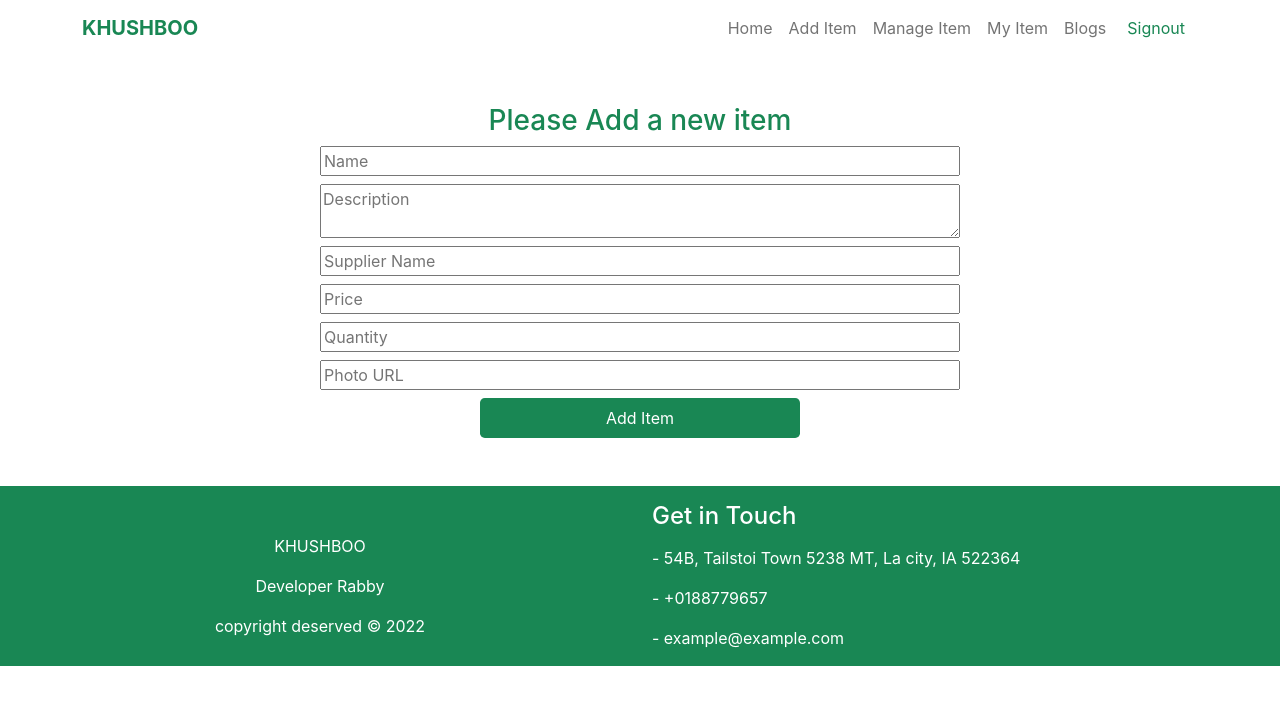
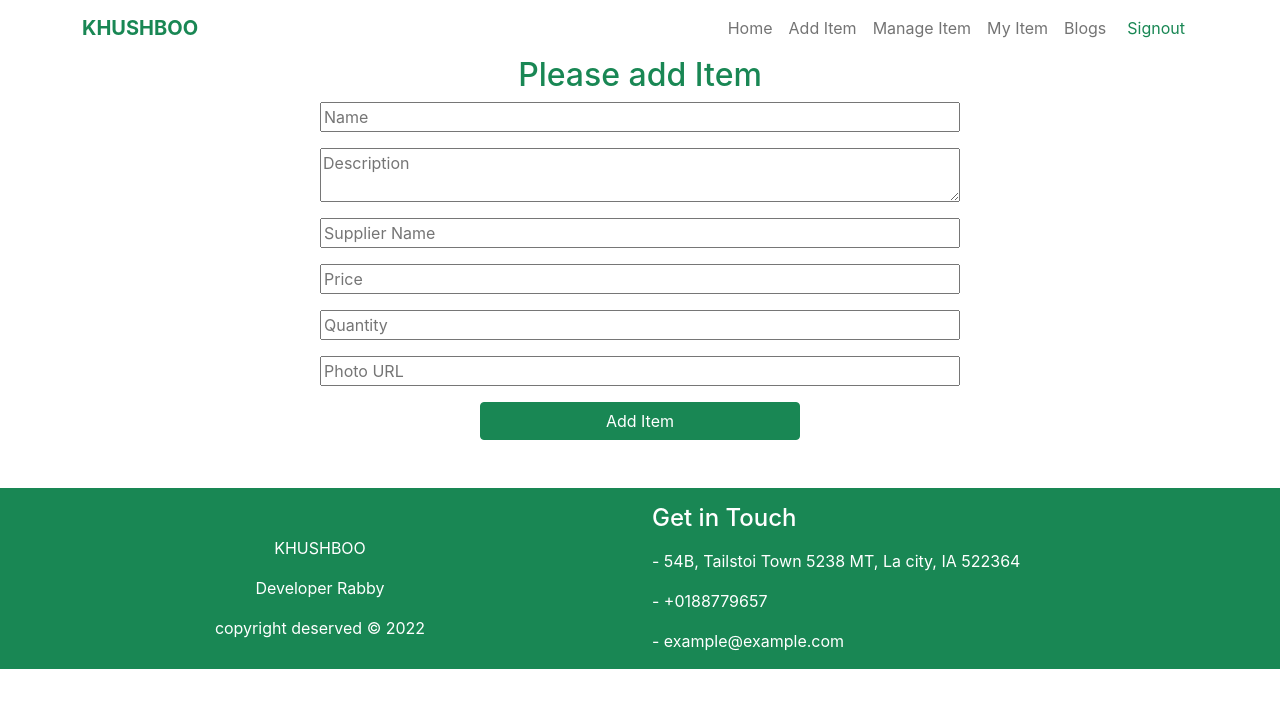
Before and after one commit to rakibulislamrabby/khushboo-client, a React (Create React App) app: page /additem in a window 1280 px wide. Shown: the top 708 px of the page. Built offline with nearby package versions, Linux system fonts and the light colour scheme; no server answers; sample sign-in values are in the browser's storage.

Commit message:
add item section

```diff
--- a/package.json
+++ b/package.json
@@ -3,6 +3,9 @@
   "version": "0.1.0",
   "private": true,
   "dependencies": {
+    "@fortawesome/fontawesome-svg-core": "^6.1.1",
+    "@fortawesome/free-solid-svg-icons": "^6.1.1",
+    "@fortawesome/react-fontawesome": "^0.1.18",
     "@testing-library/jest-dom": "^5.16.4",
     "@testing-library/react": "^13.1.1",
     "@testing-library/user-event": "^13.5.0",
@@ -12,6 +15,7 @@
     "react-bootstrap": "^2.3.1",
     "react-dom": "^18.1.0",
     "react-firebase-hooks": "^5.0.3",
+    "react-hook-form": "^7.30.0",
     "react-router-dom": "^6.3.0",
     "react-scripts": "5.0.1",
     "react-toastify": "^8.2.0",
--- a/public/index.html
+++ b/public/index.html
@@ -27,8 +27,13 @@
 
     <!-- bootstrap cdn -->
     <link href="https://cdn.jsdelivr.net/npm/bootstrap@5.1.3/dist/css/bootstrap.min.css" rel="stylesheet"
-      integrity="sha384-1BmE4kWBq78iYhFldvKuhfTAU6auU8tT94WrHftjDbrCEXSU1oBoqyl2QvZ6jIW3" crossorigin="anonymous">
-    <title>Khushboo</title>
+     integrity="sha384-1BmE4kWBq78iYhFldvKuhfTAU6auU8tT94WrHftjDbrCEXSU1oBoqyl2QvZ6jIW3" crossorigin="anonymous">
+    <!-- Font awsome cdn -->
+     <link rel="stylesheet" href="https://cdnjs.cloudflare.com/ajax/libs/font-awesome/6.1.1/css/all.min.css"
+      integrity="sha512-KfkfwYDsLkIlwQp6LFnl8zNdLGxu9YAA1QvwINks4PhcElQSvqcyVLLD9aMhXd13uQjoXtEKNosOWaZqXgel0g=="
+      crossorigin="anonymous" referrerpolicy="no-referrer" />
+
+      <title>Khushboo</title>
   </head>
   <body>
     <noscript>You need to enable JavaScript to run this app.</noscript>
--- a/src/component/handleItemSection/AddItem/AddItem.js
+++ b/src/component/handleItemSection/AddItem/AddItem.js
@@ -1,24 +1,72 @@
 import React from 'react';
+import { useForm } from 'react-hook-form';
 
 const AddItem = () => {
+    const { register, handleSubmit } = useForm();
+    const onSubmit = data => {
+        const url = "http://localhost:5000/inventory";
+        fetch(url, {
+            method: "POST",
+            headers: {
+                "content-type": "application/json"
+            },
+            body: JSON.stringify(data)
+        })
+            .then(res => res.json())
+            .then(result => {
+                console.log(result);
+            })
+    }
+    // const handleAddItem = (event) => {
+    //     event.preventDefault();
+    //     const name = event.target.name.value;
+    //     const description = event.target.description.value;
+    //     const supplierName = event.target.supplierName.value;
+    //     const price = event.target.price.value;
+    //     const quantity = event.target.quantity.value;
+    //     const photourl = event.target.img.value;
+
+    //     const item = { name, description, supplierName, price, quantity, photourl }
+    //     console.log(item);
+    //     fetch("", {
+    //         method: "POST",
+    //         headers: {
+    //             "content-type": "application/json"
+    //         },
+    //         body: JSON.stringify(item)
+    //     })
+    //         .then(res => res.json())
+    // }
     return (
-        <div className='w-50 mx-auto my-5'>
-            <h3 className='text-center text-success'>Please Add a new item</h3>
-            <form className='d-flex flex-column'>
-                <input className='mb-2' type="text" name='name' placeholder='Name' />
-
-                <textarea className='mb-2' name="description" placeholder='Description'></textarea>
-
-                <input className='mb-2' name='supplierName' placeholder='Supplier Name' type="text" />
-
-                <input className='mb-2' name='price' placeholder='Price' type="number" />
-
-                <input className='mb-2' name='quantity' placeholder='Quantity' type="number" />
-
-                <input className='mb-2' name='img' placeholder='Photo URL' type="text" />
-                <input type="submit" value="Add Item" className='bg-success rounded-3 border-0 w-50 text-white mx-auto py-2' />
+        <div className='w-50 mx-auto'>
+            <h2 className='text-success text-center'>Please add Item</h2>
+            <form className='d-flex flex-column' onSubmit={handleSubmit(onSubmit)}>
+                <input className='mb-3' placeholder='Name' {...register("name")} />
+                <textarea className='mb-3' placeholder='Description' {...register("description")} />
+                <input className='mb-3' placeholder='Supplier Name' {...register("supplierName")} />
+                <input className='mb-3' placeholder='Price' type="number" {...register("price")} />
+                <input className='mb-3' placeholder='Quantity' type="number" {...register("quantity")} />
+                <input className='mb-3' placeholder='Photo URL' type="text" {...register("img")} />
+                <input className='btn btn-success w-50 mx-auto' type="submit" value="Add Item" />
             </form>
         </div>
+        // <div className='w-50 mx-auto my-5'>
+        //     <h3 className='text-center text-success'>Please Add a new item</h3>
+        //     <form onSubmit={handleAddItem} className='d-flex flex-column'>
+        //         <input className='mb-2' type="text" name='name' placeholder='Name' />
+
+        //         <textarea className='mb-2' name="description" placeholder='Description'></textarea>
+
+        //         <input className='mb-2' name='supplierName' placeholder='Supplier Name' type="text" />
+
+        //         <input className='mb-2' name='price' placeholder='Price' type="number" />
+
+        //         <input className='mb-2' name='quantity' placeholder='Quantity' type="number" />
+
+        //         <input className='mb-2' name='img' placeholder='Photo URL' type="text" />
+        //         <input type="submit" value="Add Item" className='bg-success rounded-3 border-0 w-50 text-white mx-auto py-2' />
+        //     </form>
+        // </div>
     );
 };
 
--- a/src/component/handleItemSection/ManageItem/ManageItem.js
+++ b/src/component/handleItemSection/ManageItem/ManageItem.js
@@ -1,18 +1,19 @@
 import React, { useEffect, useState } from 'react';
+import useProducts from '../../../hooks/useProducts';
+import { FontAwesomeIcon } from '@fortawesome/react-fontawesome';
+import { faCoffee } from '@fortawesome/free-solid-svg-icons'
+import { Link } from 'react-router-dom';
+
 
 const ManageItem = () => {
-    const [items, setItems] = useState([]);
-    useEffect(() => {
-        fetch("http://localhost:5000/inventory")
-            .then(res => res.json())
-            .then(data => setItems(data))
-    }, [])
-    const { name, price, Quantity, suplierName } = items;
+    const [items] = useProducts();
+    const handleDelete = () => {
 
+    }
     return (
-        <div className='container my-5'>
+        <div className='container '>
             <h3 className='text-center text-success fs-1 mb-4'>Manage Items</h3>
-            <table className='table'>
+            <table className='table table-bordered'>
                 <thead>
                     <tr>
                         <th scope='col'>Name</th>
@@ -22,15 +23,25 @@ const ManageItem = () => {
                         <th scope='col'>Delete</th>
                     </tr>
                 </thead>
-                <tbody>
-                    <tr>
-                        <th>{name}</th>
-                        <td>{price}</td>
-                    </tr>
-                </tbody>
-
+                {
+                    items.map(item =>
+                        <tbody key={item._id}>
+                            <tr>
+                                <th scope='row'>{item.name}</th>
+                                <td>{item.price}</td>
+                                <td>{item.quantity}</td>
+                                <td>{item.suppliername}</td>
+                                <td onClick={() => handleDelete()}><i className="fs-5 text-danger fa-solid fa-trash-can"></i></td>
+                            </tr>
+                        </tbody>
+                    )
+                }
             </table>
-        </div>
+            {/* <div className='mx-auto w-50'>
+                <Link to="/additem" className='btn btn-success w-50 text-center'>Add New Item</Link>
+            </div> */}
+            <a className="border-1 bg-success rounded-3 mx-auto w-50 text-center text-white fw-bold nav-link" href="/addItem">Add New Item</a>
+        </div >
     );
 };
 
--- a/src/hooks/useProducts.js
+++ b/src/hooks/useProducts.js
@@ -1,10 +1,12 @@
-import { useState } from "react";
+import { useEffect, useState } from "react";
 
-const useproducts = () => {
+const useProducts = () => {
     const [items, setItems] = useState([]);
     useEffect(() => {
         fetch("http://localhost:5000/inventory")
             .then(res => res.json())
             .then(data => setItems(data))
     }, [])
+    return [items];
 }
+export default useProducts;
```
Also changed, not shown: 1 other file (tests, documents, lock files or other folders).
